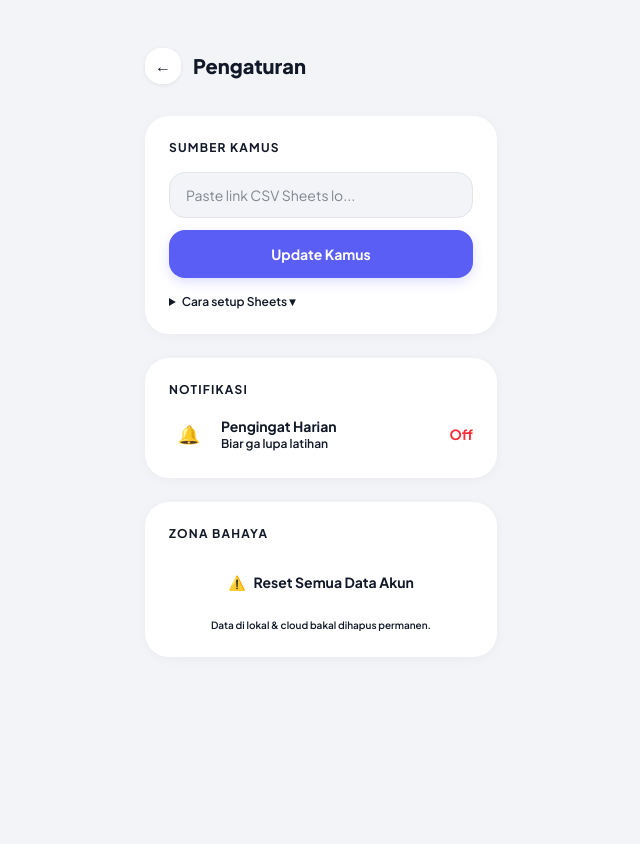
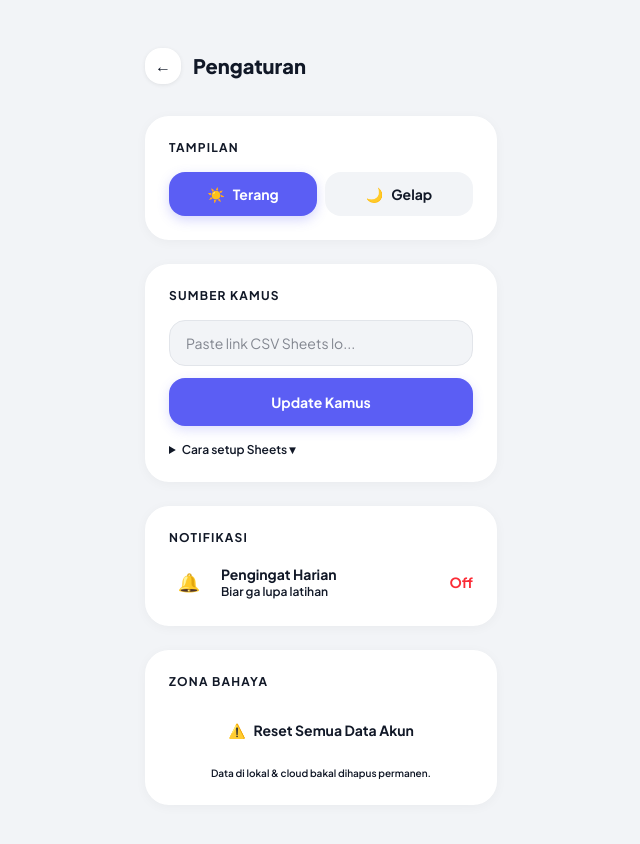
Before and after one commit to sarunk21/kotoba-quiz, a Next.js app: page /settings in a window 1280 px wide. Shown: the whole page, without its empty margins (319-959 px from the left). Before the commit the page ends 800 px from the top, so only its background shows below. Built offline with nearby package versions, Linux system fonts and the light colour scheme; no server answers; sample sign-in values are in the browser's storage.

Commit message:
Implement Dark Mode support and hide default romaji hints in Kana quiz

```diff
--- a/app/globals.css
+++ b/app/globals.css
@@ -34,6 +34,28 @@
   --color-cat-verb-bg: #e6faf3;
   --color-cat-adj: #ec4899;
   --color-cat-adj-bg: #fdf0f8;
+}
+
+@variant dark (&:where(.dark, .dark *));
+
+.dark {
+  --color-bg: #0f1115;
+  --color-white: #1a1d24;
+  --color-subtle: #262a33;
+  --color-border: #2d333d;
+
+  --color-text-1: #f9fafb;
+  --color-text-2: #9ca3af;
+  --color-text-3: #6b7280;
+
+  --color-accent-light: rgba(91,94,244,0.15);
+  --color-green-light: rgba(34,197,94,0.15);
+  --color-red-light: rgba(239,68,68,0.15);
+  --color-amber-light: rgba(245,158,11,0.15);
+
+  --color-cat-noun-bg: rgba(91,94,244,0.15);
+  --color-cat-verb-bg: rgba(16,185,129,0.15);
+  --color-cat-adj-bg: rgba(236,72,153,0.15);
 }
 
 * {
--- a/app/kana/quiz/page.tsx
+++ b/app/kana/quiz/page.tsx
@@ -46,7 +46,7 @@ function QuizContent() {
   const [choices, setChoices] = useState<string[]>([])
   const [selected, setSelected] = useState<string | null>(null)
   const [isCorrect, setIsCorrect] = useState<boolean | null>(null)
-  const [showRomaji, setShowRomaji] = useState(true)
+  const [showRomaji, setShowRomaji] = useState(false)
   const [quizMode, setQuizMode] = useState<QuizMode>('kana→romaji')
   const [cardKey, setCardKey] = useState(0)
   const [xpKey, setXpKey] = useState(0)
--- a/app/layout.tsx
+++ b/app/layout.tsx
@@ -20,7 +20,22 @@ export const viewport: Viewport = {
 
 export default function RootLayout({ children }: { children: React.ReactNode }) {
   return (
-    <html lang="ja">
+    <html lang="ja" suppressHydrationWarning>
+      <head>
+        <script dangerouslySetInnerHTML={{
+          __html: `
+            (function() {
+              try {
+                var theme = localStorage.getItem('kotoba_theme');
+                var supportDark = window.matchMedia('(prefers-color-scheme: dark)').matches;
+                if (theme === 'dark' || (!theme && supportDark)) {
+                  document.documentElement.classList.add('dark');
+                }
+              } catch (e) {}
+            })();
+          `
+        }} />
+      </head>
       <body>
         <SessionProvider>
           {children}
--- a/app/settings/page.tsx
+++ b/app/settings/page.tsx
@@ -17,12 +17,21 @@ export default function SettingsPage() {
   const [notifStatus, setNotifStatus] = useState<'idle' | 'granted' | 'denied'>('idle')
   const [showResetConfirm, setShowResetConfirm] = useState(false)
   const [resetting, setResetting] = useState(false)
+  const [theme, setTheme] = useState<'light' | 'dark'>('light')
 
   useEffect(() => {
     if (status === 'unauthenticated') router.push('/')
   }, [status, router])
 
   useEffect(() => {
+    const savedTheme = localStorage.getItem('kotoba_theme') as 'light' | 'dark' | null
+    if (savedTheme) {
+      setTheme(savedTheme)
+    } else {
+      const isDark = window.matchMedia('(prefers-color-scheme: dark)').matches
+      setTheme(isDark ? 'dark' : 'light')
+    }
+
     const url = localStorage.getItem('kotoba_sheets_url') || ''
     setUrlInput(url)
     if (typeof Notification !== 'undefined') {
@@ -30,6 +39,16 @@ export default function SettingsPage() {
       else if (Notification.permission === 'denied') setNotifStatus('denied')
     }
   }, [])
+
+  function toggleTheme(newTheme: 'light' | 'dark') {
+    setTheme(newTheme)
+    localStorage.setItem('kotoba_theme', newTheme)
+    if (newTheme === 'dark') {
+      document.documentElement.classList.add('dark')
+    } else {
+      document.documentElement.classList.remove('dark')
+    }
+  }
 
   async function handleSaveUrl() {
     if (!urlInput.trim()) {
@@ -98,6 +117,27 @@ export default function SettingsPage() {
         </div>
 
         <div className="space-y-6">
+          {/* Theme Section */}
+          <div className="rounded-3xl p-6 anim-up d1" style={{ background: 'var(--color-white)', boxShadow: '0 2px 12px rgba(0,0,0,0.04)' }}>
+            <p className="text-xs font-bold uppercase tracking-widest mb-4" style={{ color: 'var(--color-text-3)' }}>Tampilan</p>
+            <div className="flex gap-2">
+              {[
+                { key: 'light', label: 'Terang', icon: '☀️' },
+                { key: 'dark',  label: 'Gelap',  icon: '🌙' },
+              ].map(t => (
+                <button key={t.key} onClick={() => toggleTheme(t.key as any)}
+                  className="flex-1 flex items-center justify-center gap-2 rounded-2xl py-3 text-sm font-bold transition-all active:scale-95"
+                  style={{
+                    background: theme === t.key ? 'var(--color-accent)' : 'var(--color-bg)',
+                    color: theme === t.key ? '#fff' : 'var(--color-text-2)',
+                    boxShadow: theme === t.key ? '0 4px 12px rgba(91,94,244,0.25)' : 'none',
+                  }}>
+                  <span>{t.icon}</span> {t.label}
+                </button>
+              ))}
+            </div>
+          </div>
+
           {/* Google Sheets Section */}
           <div className="rounded-3xl p-6 anim-up d1" style={{ background: 'var(--color-white)', boxShadow: '0 2px 12px rgba(0,0,0,0.04)' }}>
             <p className="text-xs font-bold uppercase tracking-widest mb-4" style={{ color: 'var(--color-text-3)' }}>Sumber Kamus</p>
```
